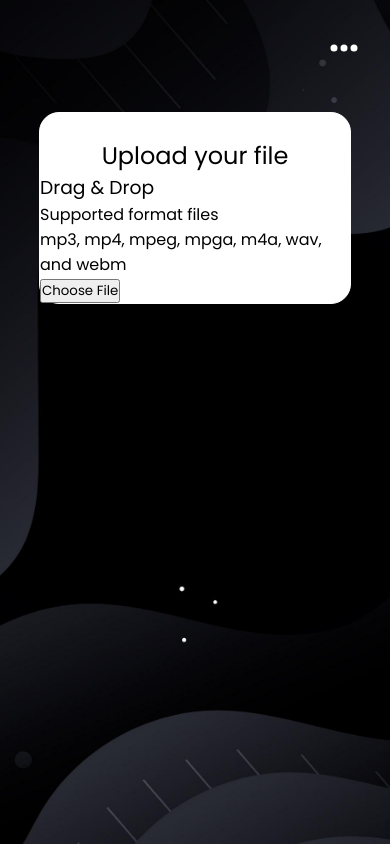
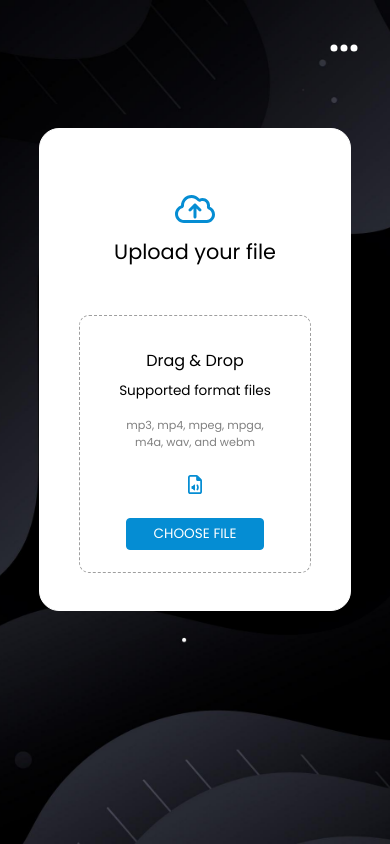
Before and after one commit to christiangarcia-dev/brainstation-capstone-client, a React (Create React App) app: page /transcribe in a window 390 px wide. Built offline with nearby package versions, Linux system fonts and the light colour scheme; no server answers.

Commit message:
upload modal mobile styling complete

```diff
--- a/src/components/fileUploadForm/fileUploadForm.js
+++ b/src/components/fileUploadForm/fileUploadForm.js
@@ -6,6 +6,8 @@ import { Link } from "react-router-dom";
 import axios from 'axios';
 import { useState, useEffect } from "react";
 import closeModalIcon from "../../assets/icons/close-black.svg";
+import uploadCloudIcon from "../../assets/icons/upload.svg";
+import audioFileIcon from "../../assets/icons/audio-file.svg";
 
 function FileUploadForm() {
 
@@ -123,14 +125,14 @@ function FileUploadForm() {
 
         <section className="upload">
             <div className="upload__header">
-                <img className="upload__header--icon"></img>
+                <img className="upload__header--icon" src={uploadCloudIcon}></img>
                 <h2 className="upload__header--text">Upload your file</h2>
             </div>
             <article className="upload__drag">
                 <h3 className="upload__drag--header">Drag & Drop</h3>
                 <p className="upload__drag--supported">Supported format files</p>
                 <p className="upload__drag--filetypes">mp3, mp4, mpeg, mpga, m4a, wav, and webm</p>
-                <img className="upload__drag--icon"></img>
+                <img className="upload__drag--icon" src={audioFileIcon}></img>
                 <button className="upload__drag--file-btn">Choose File</button>
             </article>
         </section>
--- a/src/components/fileUploadForm/fileUploadForm.scss
+++ b/src/components/fileUploadForm/fileUploadForm.scss
@@ -204,7 +204,7 @@
 // }
 
 .upload {
-    margin-top: 7rem;
+    margin-top: 8rem;
     // position: fixed;
     top: 0;
     left: 0;
@@ -212,12 +212,79 @@
     border: 1px solid $color-white;
     border-radius: 20px;
     width: 80%;
+    height: max-content;
     margin-inline: auto;
-    display: flex;
-    align-items: center;
-    justify-content: center;
     display: flex;
     flex-direction: column;
     align-items: center;
-    justify-content: center;
+    padding-bottom: 2.3rem;
+
+    &__header {
+        display: flex;
+        flex-direction: column;
+        align-items: center;
+        justify-content: center;
+        margin-top: 4rem;
+
+        &--icon {
+            height: 2rem;
+            margin-bottom: 0.7rem;
+        }
+
+        &--text {
+            font-size: 1.3rem;
+            margin-bottom: 3rem;
+        }
+    }
+
+    &__drag {
+        display: flex;
+        flex-direction: column;
+        align-items: center;
+        justify-content: center;
+        border: 1px solid #9F9F9F;
+        border-style: dashed;
+        border-radius: 10px;
+        width: 75%;
+        height: max-content;
+        padding-top: 2rem;
+        padding-bottom: 1.4rem;
+
+        &--header {
+            font-size: 1rem;
+            margin-bottom: 0.5rem;
+        }
+
+        &--supported {
+            font-size: 0.85rem;
+            margin-bottom: 1rem;
+        }
+
+        &--filetypes {
+            font-size: 0.7rem;
+            text-align: center;
+            width: 67%;
+            color: #808080;
+            margin-bottom: 1.5rem;
+        }
+
+        &--icon {
+            height: 1.2rem;
+            margin-bottom: 1.5rem;
+        }
+
+        &--file-btn {
+            background-color: #058DD3;
+            border: 1px solid #058DD3;
+            border-radius: 4px;
+            font-size: 0.85rem;
+            color: $color-white;
+            text-transform: uppercase;
+            text-align: center;
+            min-width: 60%;
+            width: 3rem;
+            padding: 0.3rem 0.7rem;
+            cursor: hover;
+        }
+    }
 }
```
Also changed, not shown: src/assets/icons/audio-file.svg (added), src/assets/icons/upload.svg (added).
